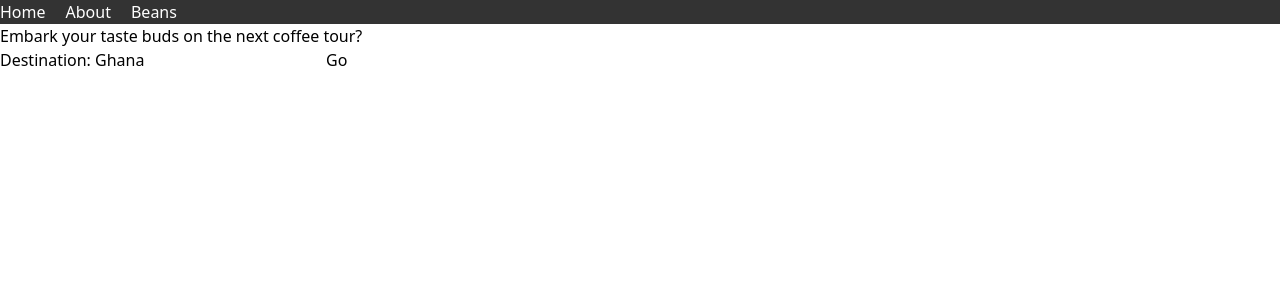
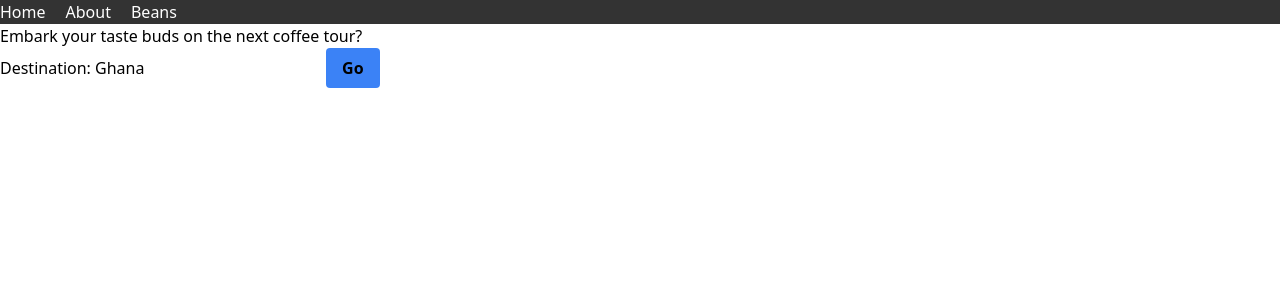
Before and after one commit to kevinmiguet/the-good-cup, a Next.js app: page /beans in a window 1280 px wide. Shown: the top 300 px of the page. Built offline with nearby package versions, Linux system fonts and the light colour scheme.

Commit message:
button styling

```diff
--- a/components/forms/button.jsx
+++ b/components/forms/button.jsx
@@ -1,3 +1,4 @@
 export const Button = ({type, onClick, value}) => (
-    <button {...{type, onClick}}> {value} </button>
+    <button className="bg-blue-500 hover:bg-blue-700 text-black font-bold py-2 px-4 rounded"
+    {...{type, onClick}}> {value} </button>
 )
```
